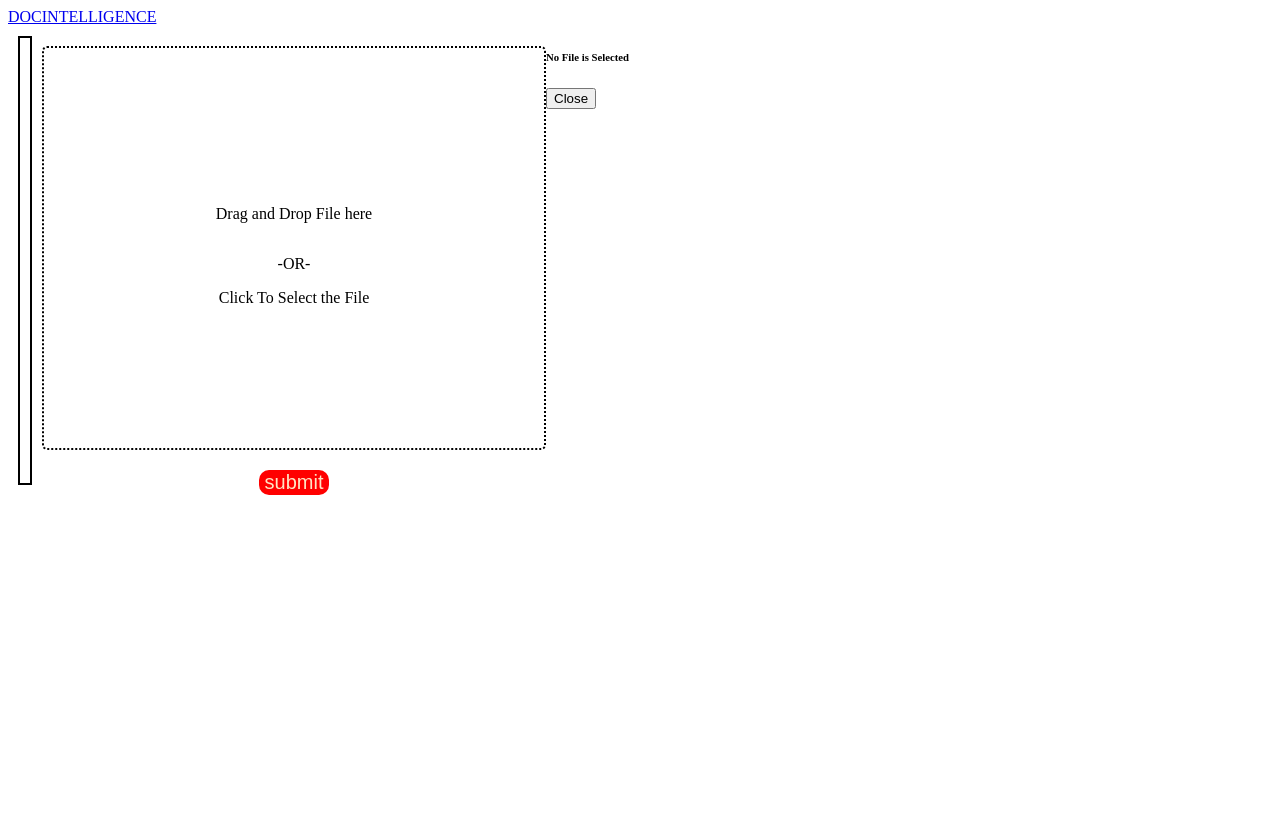
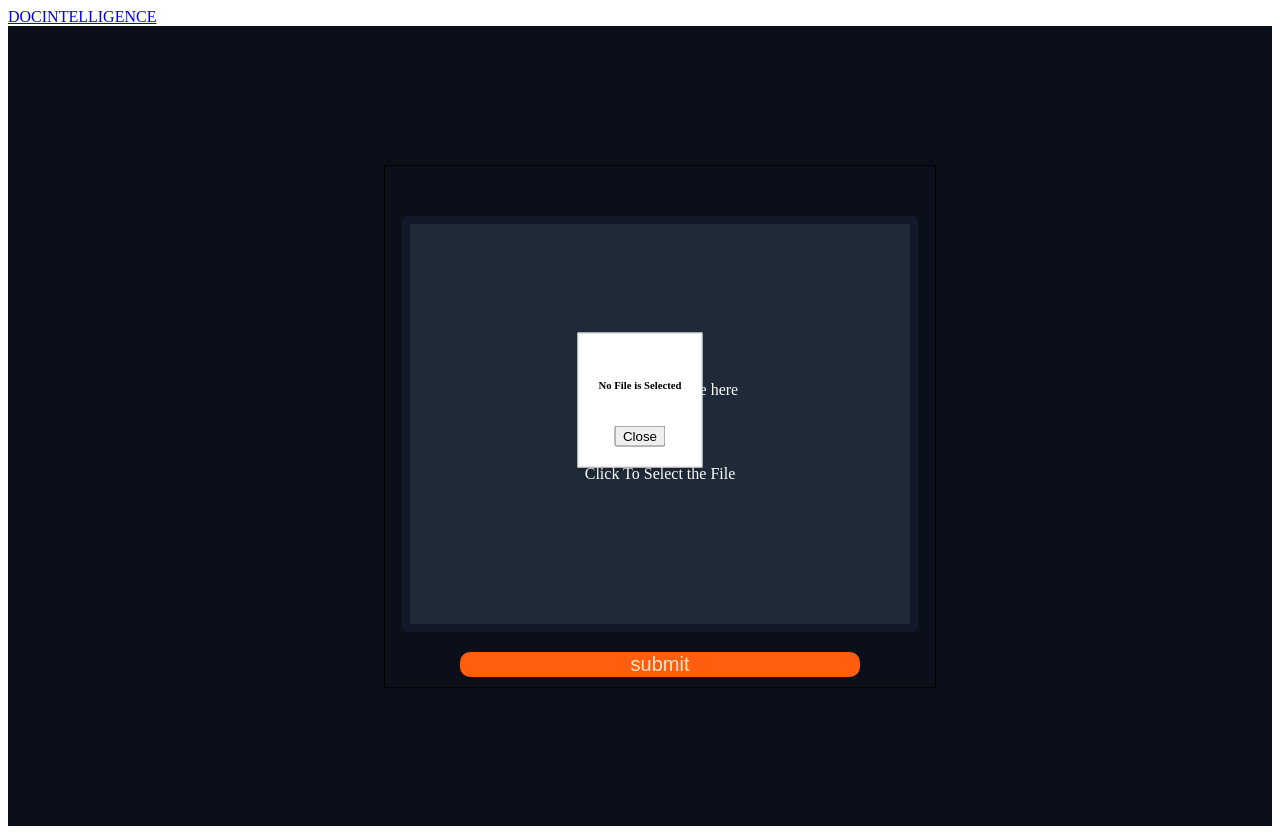
Before and after one commit to Amjath-s/mini-frontend, a React (Vite) app: page / in a window 1280 px wide. Both pictures are taken after a click on the button "submit". Before the commit the page ends 800 px from the top, so only its background shows below. Built offline with nearby package versions, Linux system fonts and the light colour scheme.

Commit message:
ui done for front end

```diff
--- a/src/App.css
+++ b/src/App.css
@@ -1,46 +1,3 @@
-/* #root {
-  max-width: 1280px;
-  margin: 0 auto;
-  padding: 2rem;
-  text-align: center;
-}
-
-.logo {
-  height: 6em;
-  padding: 1.5em;
-  will-change: filter;
-  transition: filter 300ms;
-}
-.logo:hover {
-  filter: drop-shadow(0 0 2em #646cffaa);
-}
-.logo.react:hover {
-  filter: drop-shadow(0 0 2em #61dafbaa);
-}
-
-@keyframes logo-spin {
-  from {
-    transform: rotate(0deg);
-  }
-  to {
-    transform: rotate(360deg);
-  }
-}
-
-@media (prefers-reduced-motion: no-preference) {
-  a:nth-of-type(2) .logo {
-    animation: logo-spin infinite 20s linear;
-  }
-}
-
-.card {
-  padding: 2em;
-}
-
-.read-the-docs {
-  color: #888;
-} */
-
 .header{
   color:beige;
   background-color: lightseagreen;
@@ -50,9 +7,10 @@
   font-size: large;
   text-align: center;
 }
+p,label{
+  color: white  ;
+}
 .drag-drop{
-
-
   display: flex;
   flex-direction: column;
   justify-content:center;
@@ -60,65 +18,106 @@
   height: 50vh;
   border-radius: 5px;
   width: 500px;
-  margin: 0 auto;
-  border: 2px dotted black;
-  margin-top: 20px;
+  margin: auto;
+  border: 8px solid rgb(17, 24, 40);
+  margin-top: 50px;
   cursor: pointer;
   text-align: center;
+  background-color: rgb(31, 42, 56);
+  position: relative;
 }
+.outerdrag{
+  display:flex;
+  flex-direction: column;
+  align-items:center;
+  justify-content: center;
+  /* background-color: rgb(6, 2, 2); */
+  border: 1px solid black;
+  width:550px;
+  margin: auto;
+
+
+}
+
 .submit{
  border: none;
  border-radius: 10px;
  color: bisque;
- background-color: red;
+ background-color: rgba(291, 94, 15);
  font-size: 20px;
- display: flex;
- flex-direction: column;
- align-items: center;
- justify-content: center;
- text-align: center;
- margin:auto;
+ width: 400px;
  margin-top: 20px;
+ margin-bottom: 10px;
+}
+.upload{
+  color: rgb(0, 0, 0);
+  font-size: 15px;
+  display: none;
+ }
 
 
-}
-.upload{
-
-  color: rgb(0, 0, 0);
-
-  font-size: 15px;
-  display: none;
-
-
- }
- /* .paragraph{
-  align-items: baseline;
-  display:block;
-  justify-content: baseline;
-
-
- } */
 .prevfile{
-  border: 2px solid black;
-  width: auto;
-  height:auto;
-  display: inline-flex;
-  padding: 5px;
-  margin:10px;
-
-
-
-
-
-
+    display: flex;
+  flex-direction: row;
+  /* margin:auto; */
+  width:min-content;
+  background-color:rgb(62, 71, 86);
+  margin-left: 40px;
+  /* height: 900px; */
 
 }
 .maindiv{
   display: flex;
+  background-color:rgb(11, 15, 26);
+  justify-content: space-around;
+  height:100vh;
+
+ }
+
+.button{
+  display:flex;
+  flex-direction: row;
+  justify-content: center;
+  align-items: center;
+  margin: auto;
+  margin-left: 3%;
+  margin-top: 30px;
+
 }
+
+
+/* .aligndropbox{
+  display: flex;
+  justify-content: baseline;
+  align-items: baseline;
+  flex-direction: row;
+  background-color: red;
+} */
+
 /* .innerelement{
   display: flex;
   flex-direction: column;
   padding: 5px;
 
 } */
+.popup {
+  position: fixed;
+  top: 50%;
+  left: 50%;
+  transform: translate(-50%, -50%); /* Center horizontally and vertically */
+  background-color: #fff;
+  padding: 20px;
+  border: 1px solid #ccc;
+  box-shadow: 0px 2px 5px rgba(0, 0, 0, 0.2);
+  z-index: 999; /* Ensure it appears above other content */
+}
+
+.popup-inner {
+  /* Adjust as needed for internal content layout */
+  display: flex;
+  flex-direction: column;
+  align-items: center;
+  justify-content: center;
+   gap: 10px ;/* Space between elements within popup */
+
+}
```
